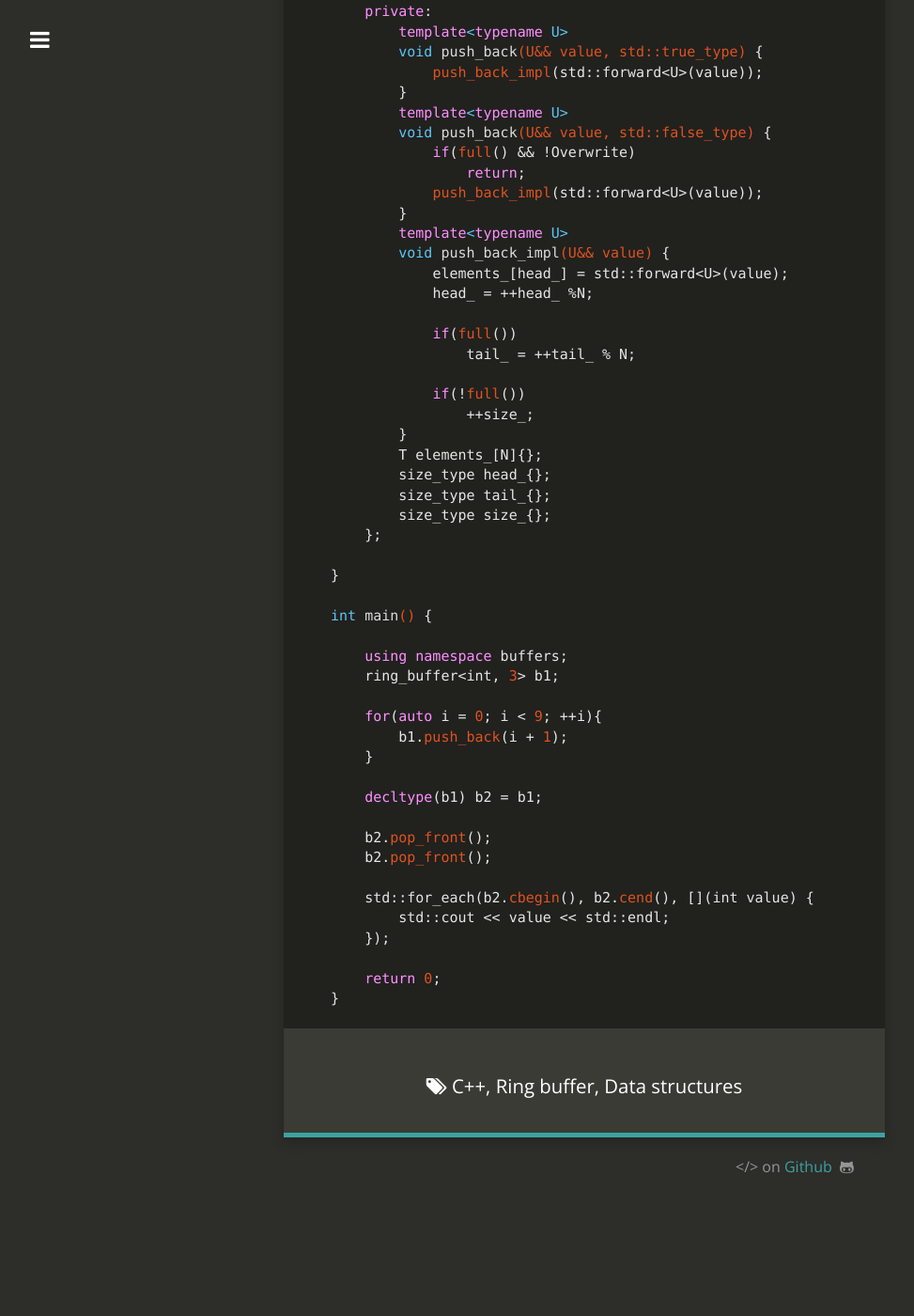
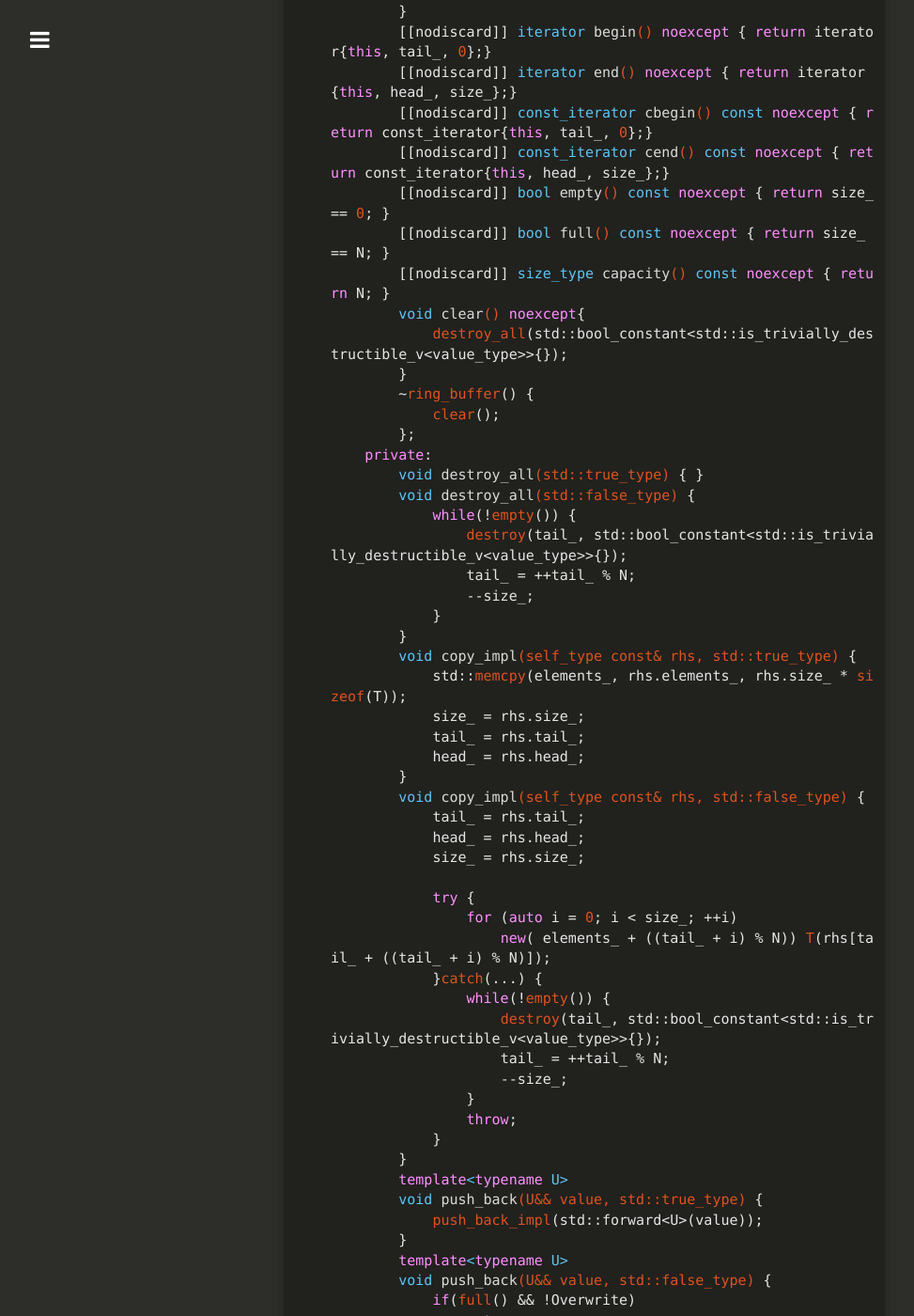
Before and after one commit to loosechainsaw/loosechainsaw.github.io, a Jekyll site: the page built from _posts/2020-02-19-ringbuffer.md, in a window 1280 px wide and 1400 px high, scrolled down 4090 px. Shown: the whole window at 94% size, without its empty margins (18-991 px from the left). Built offline with Jekyll 4.4.1, drawn with Linux system fonts in a browser that asks for light colours; nearby versions of some CDN libraries; before the commit the page ends 5363 px from its top, so only the background shows below that; some of the changed text lies outside the part shown.

Commit message:
ringbuffer code

```diff
--- a/_posts/2020-02-19-ringbuffer.md
+++ b/_posts/2020-02-19-ringbuffer.md
@@ -79,7 +83,6 @@
             [[nodiscard]] size_type count() const noexcept {
                 return count_;
             }
-
             ~ring_buffer_iterator() = default;
         private:
             buffer_t source_{};
@@ -115,37 +118,45 @@
         using iterator = detail::ring_buffer_iterator<T, N, false, Overwrite>;
         using const_iterator = detail::ring_buffer_iterator<T, N, true, Overwrite>;
 
-        ring_buffer() noexcept(std::is_nothrow_default_constructible_v<value_type>) = default;
-        ring_buffer(ring_buffer const&)
-            noexcept(std::is_nothrow_default_constructible_v<value_type> &&
-                     std::is_nothrow_copy_constructible_v<value_type>) = default;
-        ring_buffer& operator=(ring_buffer const&)
-            noexcept(std::is_nothrow_copy_constructible_v<value_type>) = default;
+        ring_buffer() noexcept = default;
+        ring_buffer(ring_buffer const& rhs) noexcept(std::is_nothrow_copy_constructible_v<value_type>)
+        {
+            copy_impl(rhs, std::bool_constant<std::is_trivially_copyable_v<T>>{});
+        }
+        ring_buffer& operator=(ring_buffer const& rhs) noexcept(std::is_nothrow_copy_constructible_v<value_type>) {
+            if(this == &rhs)
+                return *this;
+
+            destroy_all(std::bool_constant<std::is_trivially_copyable_v<T>>{});
+            copy_impl(rhs, std::bool_constant<std::is_trivially_copyable_v<T>>{});
+
+            return *this;
+        }
         template<typename U>
         void push_back(U&& value) {
             push_back(std::forward<U>(value), std::bool_constant<Overwrite>{});
         }
-        void pop_front(){
+        void pop_front() noexcept{
             if(empty())
                 return;
 
-            if(!empty())
-                --size_;
+            destroy(tail_, std::bool_constant<std::is_trivially_destructible_v<value_type>>{});
 
+            --size_;
             tail_ = ++tail_ %N;
         }
-        [[nodiscard]] reference back() noexcept { return elements_[std::clamp(head_, 0UL, N - 1)]; }
+        [[nodiscard]] reference back() noexcept { return reinterpret_cast<reference>(elements_[std::clamp(head_, 0UL, N - 1)]); }
         [[nodiscard]] const_reference back() const noexcept {
             return const_cast<self_type*>(back)->back();
         }
-        [[nodiscard]] reference front() noexcept { return elements_[tail_]; }
+        [[nodiscard]] reference front() noexcept { return reinterpret_cast<reference >(elements_[tail_]); }
         [[nodiscard]] const_reference front() const noexcept {
             return const_cast<self_type*>(this)->front();
         }
-        reference operator[](size_type index) noexcept {
-            return elements_[index];
+        [[nodiscard]] reference operator[](size_type index) noexcept {
+            return reinterpret_cast<reference >(elements_[index]);
         }
-        const_reference operator[](size_type index) const noexcept {
+        [[nodiscard]] const_reference operator[](size_type index) const noexcept {
             return const_cast<self_type *>(this)->operator[](index);
         }
         [[nodiscard]] iterator begin() noexcept { return iterator{this, tail_, 0};}
@@ -155,8 +166,44 @@
         [[nodiscard]] bool empty() const noexcept { return size_ == 0; }
         [[nodiscard]] bool full() const noexcept { return size_ == N; }
         [[nodiscard]] size_type capacity() const noexcept { return N; }
-        ~ring_buffer() = default;
+        void clear() noexcept{
+            destroy_all(std::bool_constant<std::is_trivially_destructible_v<value_type>>{});
+        }
+        ~ring_buffer() {
+            clear();
+        };
     private:
+        void destroy_all(std::true_type) { }
+        void destroy_all(std::false_type) {
+            while(!empty()) {
+                destroy(tail_, std::bool_constant<std::is_trivially_destructible_v<value_type>>{});
+                tail_ = ++tail_ % N;
+                --size_;
+            }
+        }
+        void copy_impl(self_type const& rhs, std::true_type) {
+            std::memcpy(elements_, rhs.elements_, rhs.size_ * sizeof(T));
+            size_ = rhs.size_;
+            tail_ = rhs.tail_;
+            head_ = rhs.head_;
+        }
+        void copy_impl(self_type const& rhs, std::false_type) {
+            tail_ = rhs.tail_;
+            head_ = rhs.head_;
+            size_ = rhs.size_;
+
+            try {
+                for (auto i = 0; i < size_; ++i)
+                    new( elements_ + ((tail_ + i) % N)) T(rhs[tail_ + ((tail_ + i) % N)]);
+            }catch(...) {
+                while(!empty()) {
+                    destroy(tail_, std::bool_constant<std::is_trivially_destructible_v<value_type>>{});
+                    tail_ = ++tail_ % N;
+                    --size_;
+                }
+                throw;
+            }
+        }
         template<typename U>
         void push_back(U&& value, std::true_type) {
             push_back_impl(std::forward<U>(value));
@@ -169,7 +216,11 @@
         }
         template<typename U>
         void push_back_impl(U&& value) {
-            elements_[head_] = std::forward<U>(value);
+
+            if(full())
+                destroy(head_, std::bool_constant<std::is_trivially_destructible_v<value_type>>{});
+
+            new(elements_ + head_ ) T{std::forward<U>(value)};
             head_ = ++head_ %N;
 
             if(full())
@@ -178,7 +229,11 @@
             if(!full())
                 ++size_;
         }
-        T elements_[N]{};
+        void destroy(size_type index, std::true_type) noexcept { }
+        void destroy(size_type index, std::false_type) noexcept {
+            reinterpret_cast<pointer >(&elements_[index])->~T();
+        }
+        typename std::aligned_storage<sizeof(T), alignof(T)>::type elements_[N]{};
         size_type head_{};
         size_type tail_{};
         size_type size_{};
@@ -187,25 +242,24 @@
 }
 
 int main() {
-
     using namespace buffers;
-    ring_buffer<int, 3> b1;
+    ring_buffer<std::vector<int>, 3> b1;
 
     for(auto i = 0; i < 9; ++i){
-        b1.push_back(i + 1);
+        b1.push_back(std::vector<int>{i, i + 1, i + 2});
     }
 
-    decltype(b1) b2 = b1;
+    auto b2 = b1;
 
-    b2.pop_front();
-    b2.pop_front();
+    ring_buffer<std::vector<int>, 3> b3;
+    b3 = b2;
+    b3.pop_front();
 
-    std::for_each(b2.cbegin(), b2.cend(), [](int value) {
-        std::cout << value << std::endl;
+    std::for_each(b3.cbegin(), b3.cend(), [](std::vector<int> value) {
+        std::cout << value[0] << " " << value[1] << " " << value[2] << std::endl;
     });
 
     return 0;
 }
 
-
 {% endhighlight %}
```
Also changed, not shown: other parts of _posts/2020-02-19-ringbuffer.md (+13 -9 lines).
